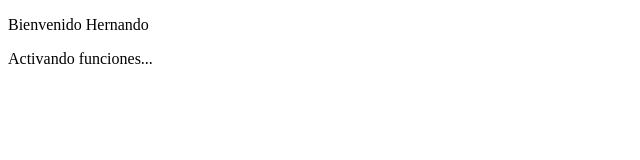
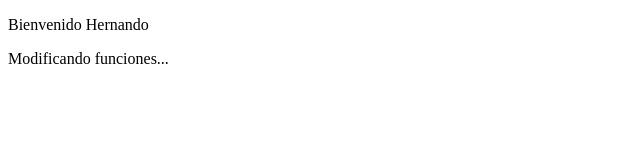
Before and after one commit to nandopaes15/cursoWeb, a plain HTML site: page index.html in a window 1280 px wide. Shown: the full height of the page, 0-640 px from the left. Drawn offline with Linux system fonts and the light colour scheme.

Commit message:
cambios agregados

```diff
--- a/index.html
+++ b/index.html
@@ -8,7 +8,7 @@
 </head>
 <body>
     <p>
-        Bienvenido Hernando<p>Activando funciones... </p>
+        Bienvenido Hernando<p>Modificando funciones... </p>
     </p>
 </body>
 </html>
```
